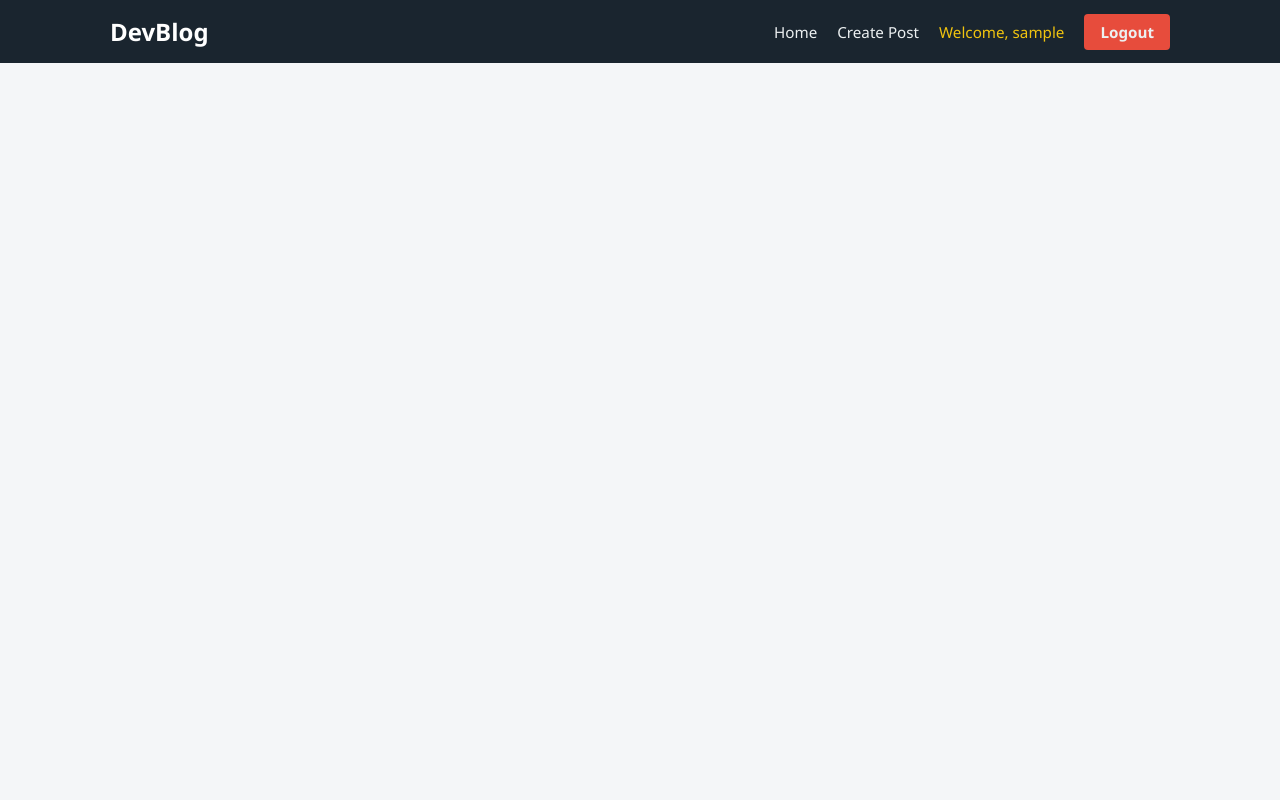
After one commit to AshfakAhmath/blog-app, a PHP site: page /header.php in a window 1280 px wide. The commit adds this page. Run offline with PHP 8.4, Linux system fonts and the light colour scheme; the visitor is signed in with stand-in values (Sample User, id 1); a stand-in replaces the project's code that opens the database connection.

Commit message:
Day 3: Implemented custom vanilla CSS layout, header/footer components, and updated UI

```diff
--- /dev/null
+++ b/header.php
@@ -0,0 +1,34 @@
+<?php
+if (session_status() === PHP_SESSION_NONE) {
+    session_start();
+}
+?>
+<!DOCTYPE html>
+<html lang="en">
+<head>
+    <meta charset="UTF-8">
+    <meta name="viewport" content="width=device-width, initial-scale=1.0">
+    <title>DevBlog</title>
+    <link rel="stylesheet" href="style.css">
+</head>
+<body>
+
+<nav class="navbar">
+  <div class="nav-container">
+    <a class="brand-logo" href="index.php">DevBlog</a>
+    <ul class="nav-links">
+      <li><a href="index.php">Home</a></li>
+
+      <?php if (isset($_SESSION['user_id'])): ?>
+          <li><a href="create-post.php">Create Post</a></li>
+          <li><span class="user-welcome">Welcome, <?= htmlspecialchars($_SESSION['username']); ?></span></li>
+          <li><a class="btn btn-danger" href="logout.php">Logout</a></li>
+      <?php else: ?>
+          <li><a href="login.php">Login</a></li>
+          <li><a class="btn btn-primary" href="register.php">Register</a></li>
+      <?php endif; ?>
+    </ul>
+  </div>
+</nav>
+
+<div class="main-container">
--- /dev/null
+++ b/style.css
@@ -0,0 +1,194 @@
+/* General Layout & Resets */
+* {
+    margin: 0;
+    padding: 0;
+    box-sizing: border-box;
+    font-family: 'Segoe UI', Tahoma, Geneva, Verdana, sans-serif;
+}
+
+body {
+    background-color: #f4f6f8;
+    color: #333;
+    display: flex;
+    flex-direction: column;
+    min-height: 100vh;
+}
+
+/* Navigation Bar */
+.navbar {
+    background-color: #1a252f;
+    padding: 15px 0;
+}
+
+.nav-container {
+    max-width: 1100px;
+    margin: 0 auto;
+    padding: 0 20px;
+    display: flex;
+    justify-content: space-between;
+    align-items: center;
+}
+
+.brand-logo {
+    color: #fff;
+    font-size: 1.5rem;
+    font-weight: bold;
+    text-decoration: none;
+}
+
+.nav-links {
+    list-style: none;
+    display: flex;
+    align-items: center;
+    gap: 20px;
+}
+
+.nav-links a {
+    color: #ecf0f1;
+    text-decoration: none;
+    font-size: 0.95rem;
+    transition: color 0.2s;
+}
+
+.nav-links a:hover {
+    color: #3498db;
+}
+
+.user-welcome {
+    color: #f1c40f;
+    font-size: 0.95rem;
+}
+
+/* Buttons */
+.btn {
+    padding: 8px 16px;
+    border-radius: 4px;
+    text-decoration: none;
+    border: none;
+    cursor: pointer;
+    font-size: 0.9rem;
+    font-weight: 600;
+}
+
+.btn-primary {
+    background-color: #3498db;
+    color: white;
+}
+
+.btn-primary:hover {
+    background-color: #2980b9;
+}
+
+.btn-danger {
+    background-color: #e74c3c;
+    color: white;
+}
+
+.btn-danger:hover {
+    background-color: #c0392b;
+}
+
+.btn-outline {
+    border: 1px solid #3498db;
+    color: #3498db;
+    background: transparent;
+}
+
+.btn-outline:hover {
+    background-color: #3498db;
+    color: white;
+}
+
+/* Main Container */
+.main-container {
+    max-width: 1100px;
+    margin: 30px auto;
+    padding: 0 20px;
+    flex-grow: 1;
+    width: 100%;
+}
+
+/* Cards & Forms */
+.card {
+    background: #ffffff;
+    border-radius: 8px;
+    padding: 30px;
+    box-shadow: 0 4px 6px rgba(0,0,0,0.05);
+}
+
+.auth-card {
+    max-width: 450px;
+    margin: 40px auto;
+}
+
+.form-group {
+    margin-bottom: 20px;
+}
+
+.form-group label {
+    display: block;
+    margin-bottom: 8px;
+    font-weight: 600;
+}
+
+.form-control {
+    width: 100%;
+    padding: 10px;
+    border: 1px solid #ccc;
+    border-radius: 4px;
+    font-size: 1rem;
+}
+
+.form-control:focus {
+    border-color: #3498db;
+    outline: none;
+}
+
+/* Hero Section */
+.hero {
+    background: #ffffff;
+    padding: 40px;
+    border-radius: 8px;
+    text-align: center;
+    box-shadow: 0 4px 6px rgba(0,0,0,0.05);
+    margin-bottom: 30px;
+}
+
+.hero h1 {
+    margin-bottom: 15px;
+    color: #2c3e50;
+}
+
+.hero p {
+    color: #7f8c8d;
+    margin-bottom: 25px;
+}
+
+/* Alerts */
+.alert {
+    padding: 12px;
+    border-radius: 4px;
+    margin-bottom: 20px;
+    font-size: 0.9rem;
+}
+
+.alert-danger {
+    background-color: #fadbd8;
+    color: #78281f;
+    border: 1px solid #f5b7b1;
+}
+
+.alert-info {
+    background-color: #d4efdf;
+    color: #1e8449;
+    border: 1px solid #a9dfbf;
+}
+
+/* Footer */
+footer {
+    background-color: #1a252f;
+    color: #bdc3c7;
+    text-align: center;
+    padding: 15px 0;
+    margin-top: auto;
+}
```
Also changed, not shown: footer.php (added, +8 -0 lines), index.php (+22 -2 lines), login.php (+29 -24 lines), logout.php (+10 -20 lines).
